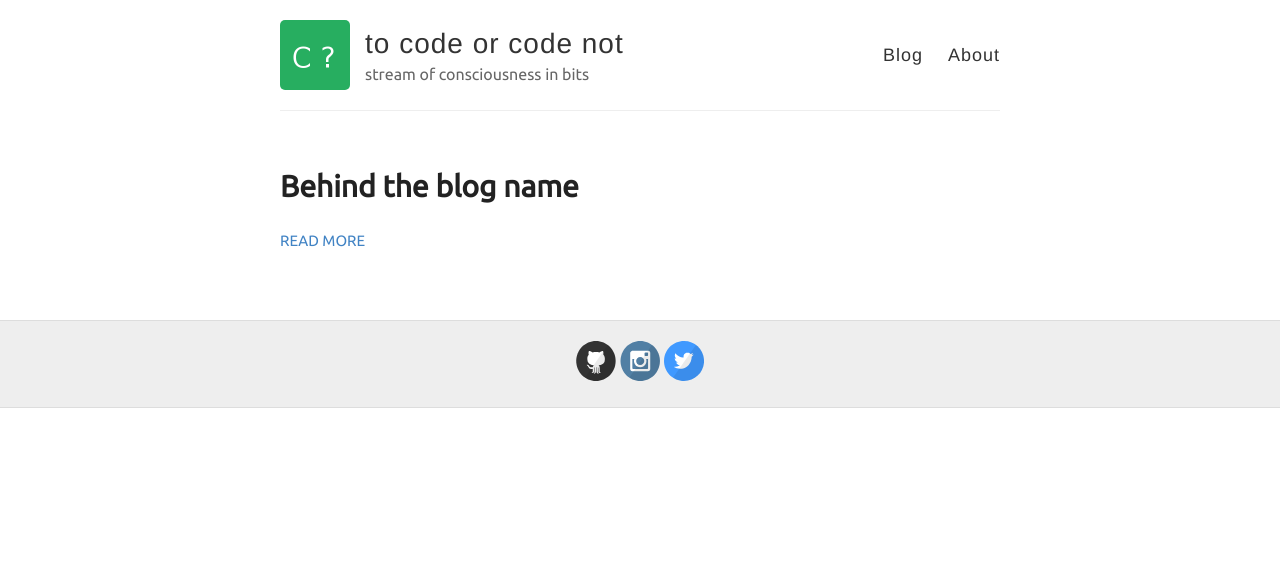
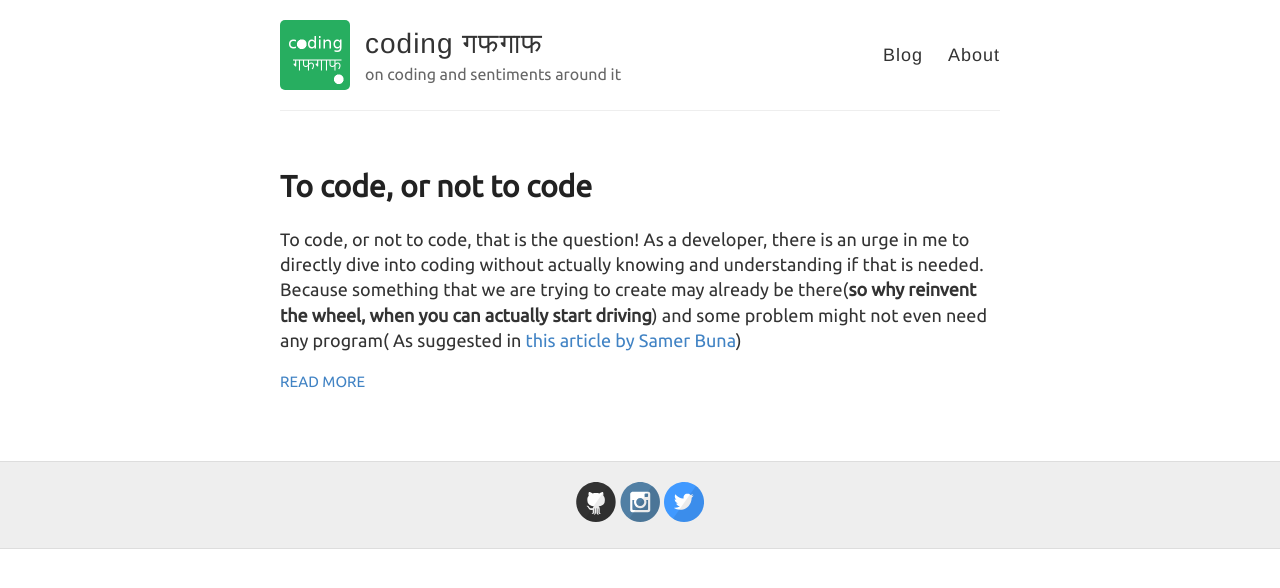
Before and after one commit to drklrd/drklrd.github.io, a Jekyll site: the page built from index.html, in a window 1280 px wide. Shown: the top 588 px of the page. Built offline with Jekyll 4.4.1, drawn with Linux system fonts in a browser that asks for light colours.

Commit message:
update post

```diff
--- a/_config.yml
+++ b/_config.yml
@@ -3,10 +3,10 @@
 #
 
 # Name of your site (displayed in the header)
-name: to code or code not
+name: coding गफगाफ
 
 # Short bio or description (displayed in the header)
-description: stream of consciousness in bits
+description: on coding and sentiments around it
 
 # URL of your avatar or profile pic (you could use your GitHub profile pic)
 avatar: https://github.com/drklrd/drklrd.github.io/raw/master/images/jekyll-logo.png
@@ -27,7 +27,7 @@ footer-links:
   linkedin:
   pinterest:
   rss: # just type anything here for a working RSS icon
-  twitter: jekyllrb
+  twitter: myownprecious
   stackoverflow: # your stackoverflow profile, e.g. "users/50476/bart-kiers"
   youtube: # channel/<your_long_string> or user/<user-name>
   googleplus: # anything in your profile username that comes after plus.google.com/
--- a/_posts/2018-1-11-10-cls.md
+++ /dev/null
@@ -1,4 +0,0 @@
----
-layout: post
-title: Behind the blog name
----
--- /dev/null
+++ b/_posts/2018-1-11-11-To-code-,-or-not-to-code.md
@@ -0,0 +1,11 @@
+---
+layout: post
+title: To code, or not to code
+---
+
+
+To code, or not to code, that is the question! As a developer, there is an urge in me to directly dive into coding without actually knowing and understanding if that is needed. Because something that we are trying to create may already be there(**so why reinvent the wheel, when you can actually start driving**) and some problem might not even need any program( As suggested in [this article by Samer Buna](https://medium.com/@samerbuna/software-engineering-is-different-from-programming-b108c135af26))
+
+So before writing code for anything, it is advisable (and quite necessary) to understand if there are already some tools for the same or their limitations. And if you are still inconvinced of them(or you feel you need to), then only begin to write. Ask questions to yourself before beginning to write though(Why are you writing the code ? Why you are actually doing it ? Are you doing that just for the sake of doing or you actually want to solve it ? blah blah blah....)
+
+It is always better to spend some time analyzing ground facts before jumping into invoking code functions.
```
Also changed, not shown: images/jekyll-logo.png.
